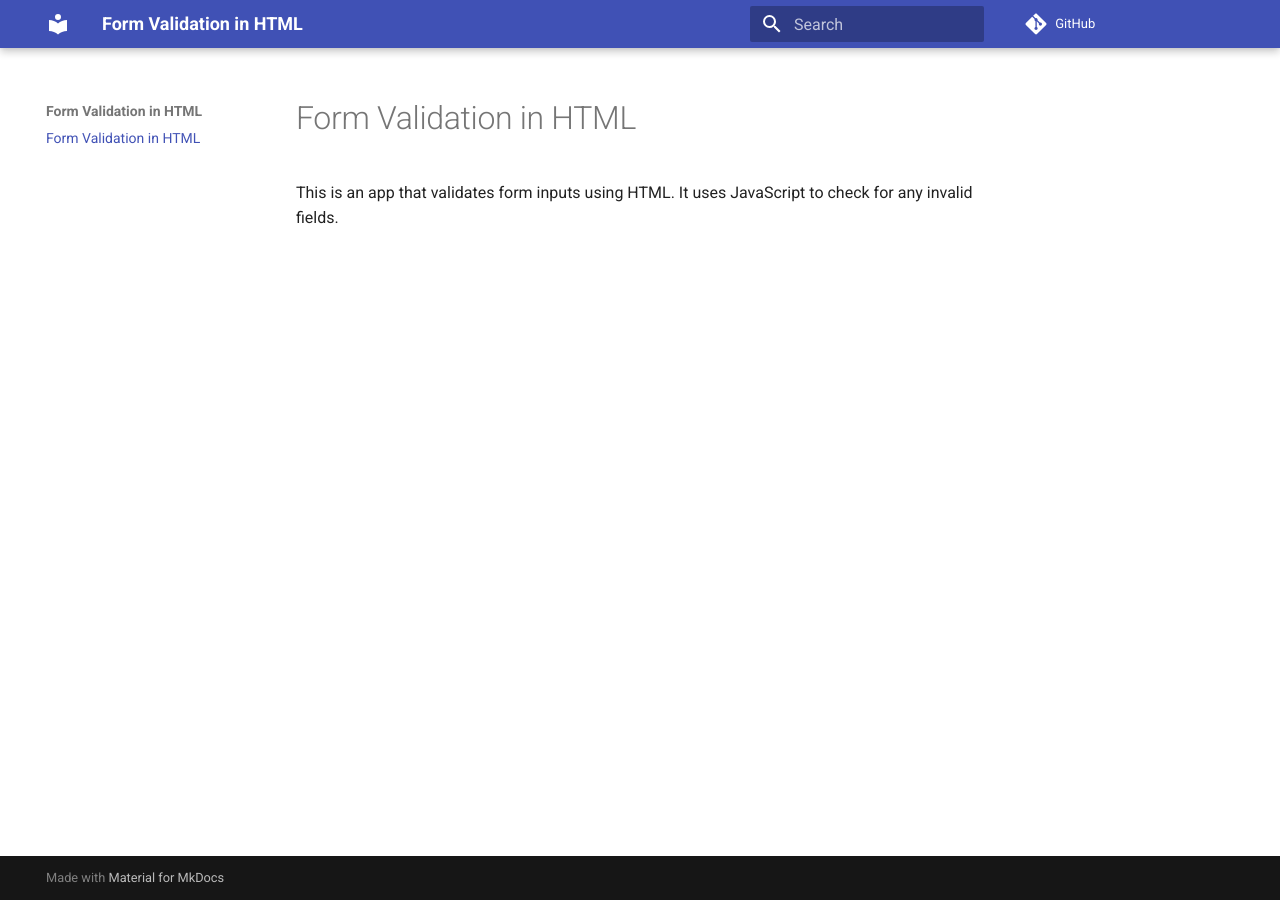
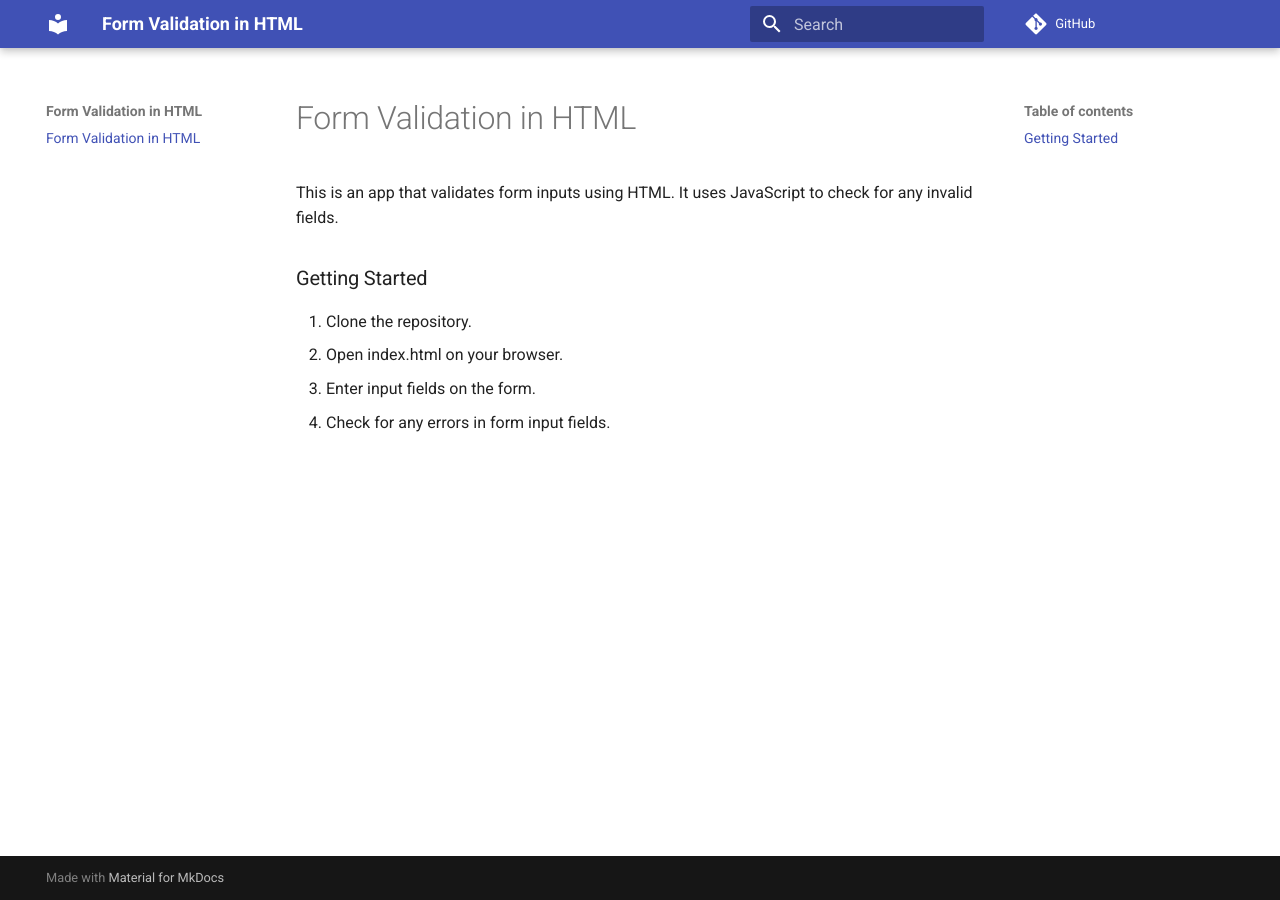
Before and after one commit to lulunac27a/html-form-validation, an MkDocs documentation site: the page built from docs/index.md, in a window 1280 px wide. Built offline with MkDocs 1.6.1 and Material for MkDocs 9.7.7, drawn with Linux system fonts in a browser that asks for light colours; comment, search, counter and statistics services are not loaded.

Commit message:
Add getting started

```diff
--- a/docs/index.md
+++ b/docs/index.md
@@ -1,3 +1,10 @@
 # Form Validation in HTML
 
 This is an app that validates form inputs using HTML. It uses JavaScript to check for any invalid fields.
+
+### Getting Started
+
+1. Clone the repository.
+2. Open index.html on your browser.
+3. Enter input fields on the form.
+4. Check for any errors in form input fields.
```
Also changed, not shown: README.md (+7 -0 lines).
